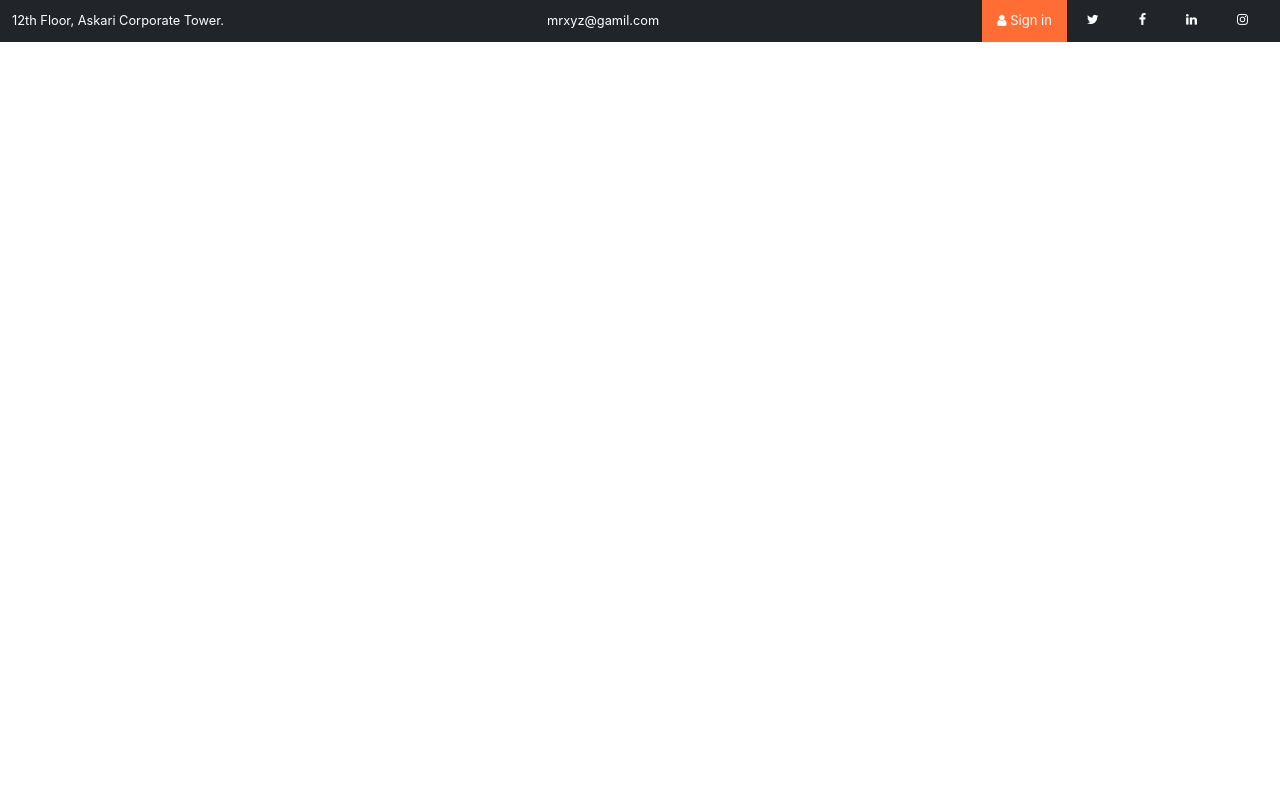
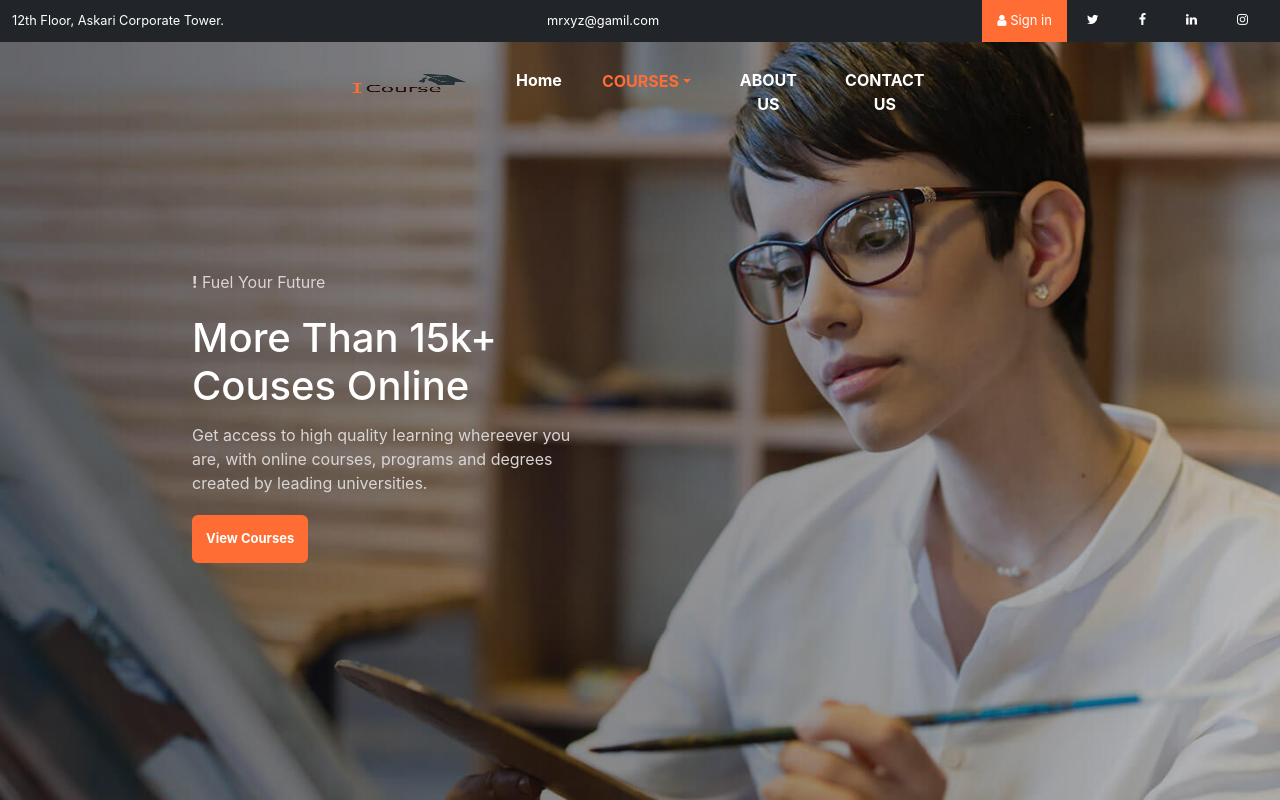
Before and after one commit to zohaibabdullah1/Training-Management-System, a React (Create React App) app: page / in a window 1280 px wide. Built offline with nearby package versions, Linux system fonts and the light colour scheme.

Commit message:
Home Ui Done

```diff
--- a/src/Home.js
+++ b/src/Home.js
@@ -1,37 +1,35 @@
-import React from "react";
-import Button from "react-bootstrap/Button";
-import Container from "react-bootstrap/Container";
-import Form from "react-bootstrap/Form";
-import Nav from "react-bootstrap/Nav";
-import Navbar from "react-bootstrap/Navbar";
-import { useNavigate } from "react-router-dom";
+import React from 'react'
+import Button from 'react-bootstrap/Button';
+import Container from 'react-bootstrap/Container';
+import Form from 'react-bootstrap/Form';
+import Nav from 'react-bootstrap/Nav';
+import Navbar from 'react-bootstrap/Navbar';
+import logo from './Icoures.png';
+import NavDropdown from 'react-bootstrap/NavDropdown';
 
 function Home() {
-  const Navigate = useNavigate();
-  const login = () => {
-    Navigate("/login");
-  };
+
+  // const TitleColor ={fontSize: '33px', fontColor: 'red'};
   return (
     <div>
-      <div>
-        <Navbar className="main-header" bg="dark" expand="sm">
+      <div className='background_image'>
+        <div >
+          <Navbar className='main-header' bg="dark" expand="sm" >
             <Container fluid>
-            <Navbar.Brand href="#" className="nav_color">
-              12th Floor, Askari Corporate Tower.
-            </Navbar.Brand>
+              <Navbar.Brand href="#" className='nav_color'>12th Floor, Askari Corporate Tower.</Navbar.Brand>
               <Navbar.Toggle aria-controls="navbarScroll" />
-            <Navbar.Collapse id="navbarScroll" className="nav-color">
+              <Navbar.Collapse id="navbarScroll" className='nav-color'>
                 <Nav
                   className="me-auto my-2 my-lg-0 nav_color"
-                style={{ maxHeight: "100px" }}
+                  style={{ maxHeight: '100px' }}
                   navbarScroll
                 >
                   <Nav href="#action1">mrxyz@gamil.com</Nav>
+
                 </Nav>
                 <Form className="d-flex">
-                <Button className="signin_btn_decore" onClick={login}>
-                  <i className="fa fa-regular fa-user"></i> Sign in
-                </Button>
+                  <Button className="signin_btn_decore">
+                    <i className="fa fa-regular fa-user"></i> Sign in</Button>
                   <i className="fa fa-brands fa-twitter i_design nav_color"></i>
                   <i className="fa fa-brands fa-facebook i_design nav_color"></i>
                   <i className="fa fa-brands fa-linkedin i_design nav_color"></i>
@@ -41,10 +39,68 @@ function Home() {
             </Container>
           </Navbar>
         </div>
-      <div></div>
-      <br />
+        <div>
+
         </div>
-  );
+
+        <div className='main-container-navbar'>
+          <Navbar>
+            <Container fluid>
+              <Navbar.Brand href="#home">
+                <img
+                  alt=""
+                  src={logo}
+                  width="120"
+                  height="55"
+                  className="d-inline-block align-top"
+                />{' '}
+              </Navbar.Brand>
+              <Navbar.Toggle aria-controls="navbarScroll" className="nav_brand_margin" />
+              <Navbar.Collapse id="navbarScroll">
+                <Nav
+                  className="me-auto my-2 my-lg-0 "
+                  style={{ maxHeight: '100px' }}
+                  navbarScroll
+                >
+                  <Nav className='nav_padding' href="#action1">Home</Nav>
+                  <NavDropdown className='dropdown_padding' title="COURSES" id="navbarScrollingDropdown">
+                    <NavDropdown.Item href="#action3">Courses List</NavDropdown.Item>
+                    <NavDropdown.Item href="#action4">
+                      Enrolled Courses
+                    </NavDropdown.Item>
+                    <NavDropdown.Item href="#action5">
+                      Instructors
+                    </NavDropdown.Item>
+                    <NavDropdown.Item href="#action6">
+                      Instructors Profile
+                    </NavDropdown.Item>
+                    <NavDropdown.Divider />
+                    <NavDropdown.Item href="#action7">
+                      My Profile
+                    </NavDropdown.Item>
+                  </NavDropdown>
+                  <Nav className='nav_padding' href="#">ABOUT US</Nav>
+                  <Nav className='nav_padding' href="#">CONTACT US</Nav>
+                </Nav>
+              </Navbar.Collapse>
+
+            </Container>
+          </Navbar>
+
+
+        </div>
+        <div className='titlebar_home'>
+          <p className='grey_titilebar'><b className='' >!</b> Fuel Your Future</p>
+          <h1>More Than 15k+ Couses Online</h1>
+          <p className='grey_titilebar'>Get access to high quality learning whereever you are, with online courses, programs and degrees created by leading universities.</p>
+          <Button className='titlebar_btn' >View Courses</Button>
+
+        </div>
+
+      </div>
+
+    </div>
+  )
 }
 
-export default Home;
+export default Home
--- a/src/index.css
+++ b/src/index.css
@@ -219,3 +219,119 @@ code {
   color: rgb(255,109,52);
   border: solid white;
 }
+
+
+.signin_btn_decore:hover{
+  background-color: white;
+  color: rgb(255,109,52);
+  border: solid white;
+}
+
+.main-container-navbar{
+
+  width: 50%;
+  padding: 0.2rem 1rem 0 1rem;
+  backdrop-filter: blur(1%);
+  margin:auto;
+}
+.nav_brand_margin{
+  margin: 0rem 0rem 0rem 4rem;
+}
+.nav_padding{
+  margin:0.8rem 0rem 0rem 2rem;
+  color: white;
+  font-weight: bold;
+}
+.dropdown_padding{
+  margin: 0.4rem 0rem 0rem 2rem;
+  font-weight: bold;
+}
+
+.background_image{
+  background-image: url("./home_slider_bg.jpg");
+  background-size:cover;
+  width: 100%;
+  height: 50rem;
+}
+#navbarScrollingDropdown{
+  color: rgb(255,109,52);
+}
+
+.titlebar_home{
+  margin: 9rem 0rem 0rem 12rem;
+  width: 30%;
+  color: white;
+  text-align: left;
+  font-size: 1rem;
+}
+.grey_titilebar{
+  color:rgb(218, 213, 213);
+  margin: 13px 0px 20px 0px;
+}
+.titlebar_btn{
+  border: 2px solid rgb(255,109,52);
+  background-color: rgb(255,109,52);
+  font-weight: bold;
+  height: 3rem;
+}
+.titlebar_btn:hover{
+  border: 2px solid rgb(255,109,52);
+  background-color: white;
+  color: rgb(255,109,52);
+
+}
+
+/* ####################################################################################################### */
+.aboutUs{
+  box-shadow: 0px 0px 20px rgb(255,109,52);
+  width: 50%;
+  height:70%;
+  text-align: center;
+  margin: auto;
+  margin-top: 9rem;
+  padding: 20px;
+  border-radius: 20px;
+}
+.about-para{
+  padding: 40px;
+  justify-content: center;
+}
+.about_color{
+  color: rgb(255,109,52);
+}
+
+.about-para{
+  padding: 50px;
+  justify-content: center;
+}
+
+.ContactUs{
+  border-radius: 20px;
+  width: 60%;
+  height: 40rem;
+  box-shadow: 0px 0px 20px rgb(255,109,52);
+  text-align: center;
+  margin: auto;
+  margin-top: 5%;
+  padding: 20px;
+  padding-top:4%
+}
+.main-flex{
+  margin-top: 7%;
+  display: flex;
+  flex-wrap: nowrap;
+  text-align: center;
+}
+#information{
+  padding: 1% 3% ;
+}
+.contact_color{
+  color: rgb(255,109,52);
+}
+.coler{
+  color: rgb(255,109,52);
+}
+
+.contact_second{
+  margin: 3% 0%;
+}
```
Also changed, not shown: src/AboutUs.js (added, +20 -0 lines), src/ContactUs.js (added, +31 -0 lines). Lines whose indentation alone changed are shown as unchanged.
